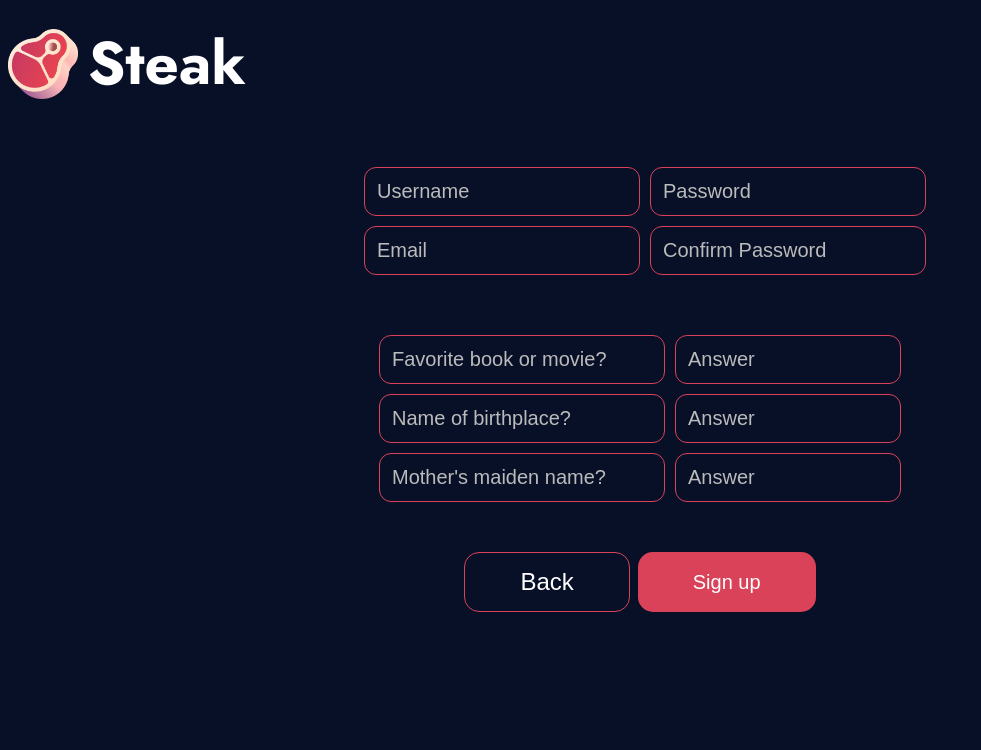
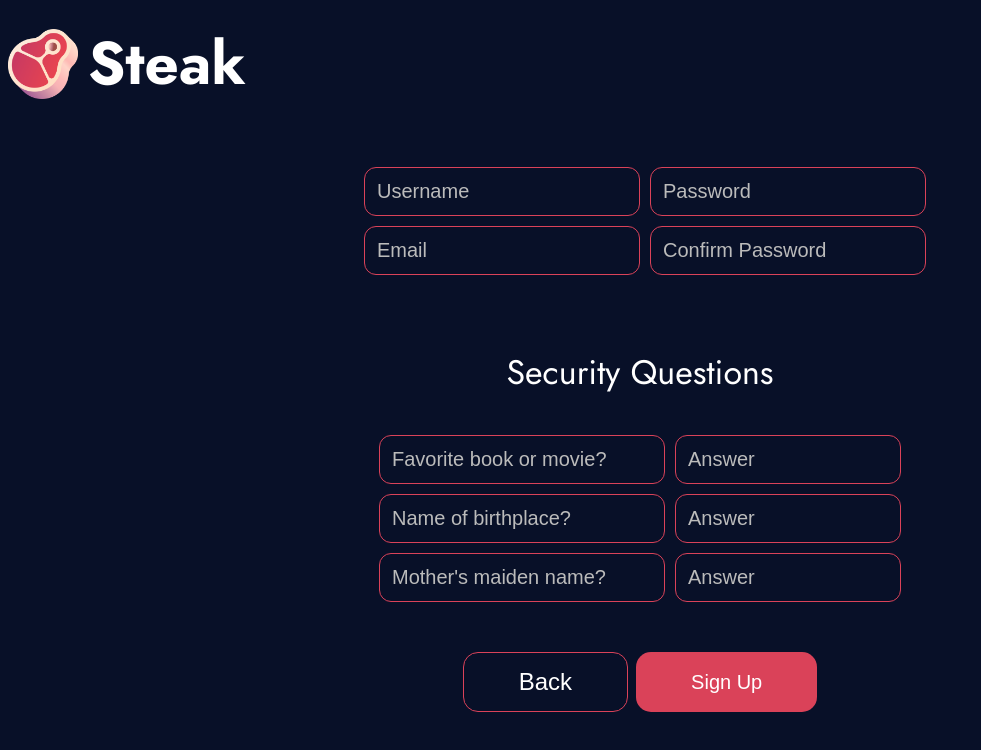
Before and after one commit to UniOfGreenwich/elee1149-coursework--steak, a React (Vite) app in the folder steakinc-web-app/steakinc-web-app/: page /register in a window 1280 px wide. Shown: the top 750 px of the page, without its empty margins (0-981 px from the left). Built offline with nearby package versions, Linux system fonts and the light colour scheme.

Commit message:
Font Changes - Comments from Lewis

```diff
--- a/steakinc-web-app/steakinc-web-app/src/HomeScreen/HomeScreen.css
+++ b/steakinc-web-app/steakinc-web-app/src/HomeScreen/HomeScreen.css
@@ -104,7 +104,13 @@
         margin-top: 50px;
     }
 
-    .login-button-home .register-button-home {
+    .login-button-home {
         font-size: 24px;
+        padding: 15px 55px;
+    }
+
+    .register-button-home {
+        font-size: 20px;
+        padding: 15px 55px;
     }
 }
--- a/steakinc-web-app/steakinc-web-app/src/LoginScreen/LoginScreen.css
+++ b/steakinc-web-app/steakinc-web-app/src/LoginScreen/LoginScreen.css
@@ -114,7 +114,7 @@ input[type="text"], input[type="password"] {
 
     .login-button-wrapper {
         flex-direction: row;
-        margin-top: 165px;
+        margin-top: 100px;
     }
 
     .forgot-password-button, .join-us-button {
--- a/steakinc-web-app/steakinc-web-app/src/LoginScreen/LoginScreen.jsx
+++ b/steakinc-web-app/steakinc-web-app/src/LoginScreen/LoginScreen.jsx
@@ -71,7 +71,7 @@ function LoginScreen() {
                 </form>
                 <div className="login-link-wrapper">
                     <button className="forgot-password-button">Forgot Password?</button>
-                    <button className="join-us-button">Haven't joined us yet?</button>
+                    <button className="join-us-button" onClick={() => navigate('/register')}>Haven't Joined Us Yet?</button>
                 </div>
             </div>
         </div>
--- a/steakinc-web-app/steakinc-web-app/src/RegisterScreen/RegisterScreen.css
+++ b/steakinc-web-app/steakinc-web-app/src/RegisterScreen/RegisterScreen.css
@@ -10,6 +10,15 @@
     height: 40px;;
 }
 
+.security-title-wrapper {
+    color: #ffffff;
+    margin: 45px 0 0 0;
+}
+
+.security-title-text {
+    font-weight: 400;
+}
+
 .register-title-text {
     margin: 0 0 0 10px;;
 }
@@ -20,7 +29,6 @@
 
 .register-security-wrapper {
     text-align: center;
-    margin-top: 50px;
 }
 
 .register-form {
@@ -143,6 +151,10 @@
         margin: 0;
     }
 
+    .security-title-text {
+        font-size: 34px;
+    }
+
 }
 
 @media (min-width: 1024px) {
--- a/steakinc-web-app/steakinc-web-app/src/RegisterScreen/RegisterScreen.jsx
+++ b/steakinc-web-app/steakinc-web-app/src/RegisterScreen/RegisterScreen.jsx
@@ -88,6 +88,9 @@ function registerScreen() {
                             required
                         />
                     </div>
+                    <div className="security-title-wrapper">
+                        <h2 className='security-title-text'>Security Questions</h2>
+                    </div>
                     <div className="register-security-wrapper">
                         <div className="register-security-item">
                             <input
@@ -149,7 +152,7 @@ function registerScreen() {
                     </div>
                     <div className="register-button-wrapper">
                         <button className="back-button" onClick={handleBackClick}>Back</button>
-                        <button type="submit" className="register-button">Sign up</button>
+                        <button type="submit" className="register-button">Sign Up</button>
                     </div>
                 </form>
             </div>
```
